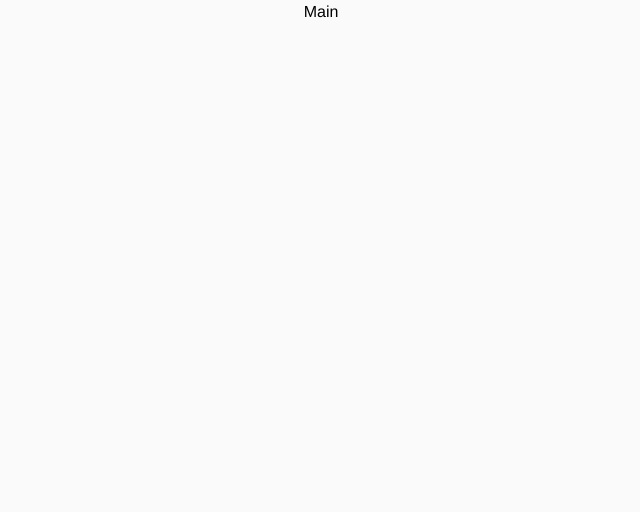
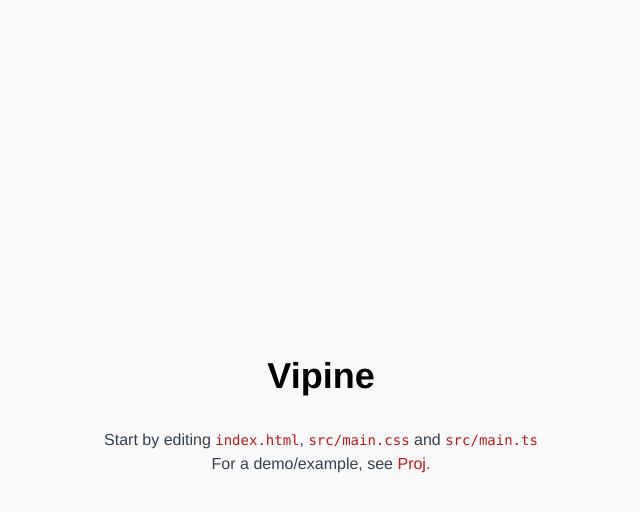
Before and after one commit to George-Miao/vipine, a website built with Vite: page index.html in a window 1280 px wide. Shown: the whole page, without its empty margins (319-959 px from the left). Built offline with nearby package versions, Linux system fonts and the light colour scheme.

Commit message:
feat: better index page

```diff
--- a/index.html
+++ b/index.html
@@ -16,8 +16,21 @@
   </head>
 
   <body>
-    <div id="app" class="min-h-screen flex flex-col mx-auto bg-zinc-50">
-      <main class="">Main</main>
+    <div id="app" class="min-h-screen flex flex-col bg-zinc-50">
+      <main class="p-2 m-auto">
+        <h1 class="text-4xl p-8 font-bold">Vipine</h1>
+        <p>
+          Start by editing
+          <code>index.html</code>,
+          <code>src/main.css</code>
+          and
+          <code>src/main.ts</code>
+        </p>
+        <p>
+          For a demo/example, see
+          <a href="https://proj.miao.dev" class="text-red-700">Proj.</a>
+        </p>
+      </main>
     </div>
     <script type="module" src="/src/main.ts"></script>
     <script src="https://unpkg.com/alpinejs" defer></script>
--- a/src/main.css
+++ b/src/main.css
@@ -2,8 +2,19 @@
 @import "tailwindcss/components";
 @import "tailwindcss/utilities";
 
-#app {
-  font-family: Avenir, Helvetica, Arial, sans-serif;
-  font-smooth: grayscale;
-  text-align: center;
+@layer base {
+  #app {
+    font-family: Avenir, Helvetica, Arial, sans-serif;
+    font-smooth: grayscale;
+    text-align: center;
+
+    main {
+      p {
+        @apply text-gray-700;
+      }
+      code {
+        @apply text-sm text-red-700;
+      }
+    }
+  }
 }
```
